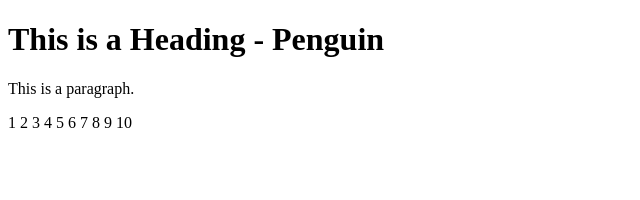
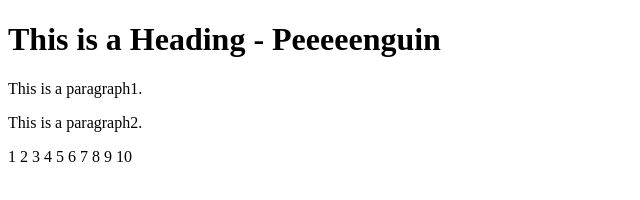
Before and after one commit to Sirin0786/ComLab-W1, a plain HTML site: page index.html in a window 1280 px wide. Shown: the whole page, without its empty margins (0-640 px from the left). Drawn offline with Linux system fonts and the light colour scheme.

Commit message:
change a paragraph

```diff
--- a/index.html
+++ b/index.html
@@ -8,8 +8,9 @@
 </head>
 <body>
 
-    <h1>This is a Heading - Penguin</h1>
-    <p>This is a paragraph.</p>
+    <h1>This is a Heading - Peeeeenguin</h1>
+    <p>This is a paragraph1.</p>
+    <p>This is a paragraph2.</p>
 
     <div id="output"></div>
 
```
